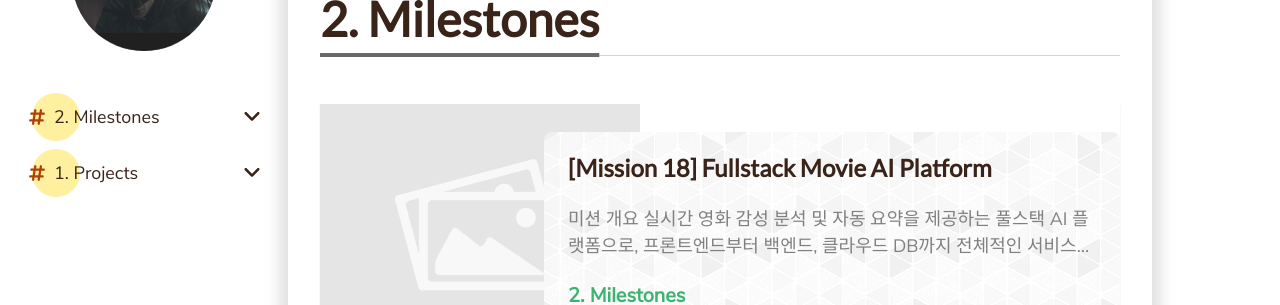
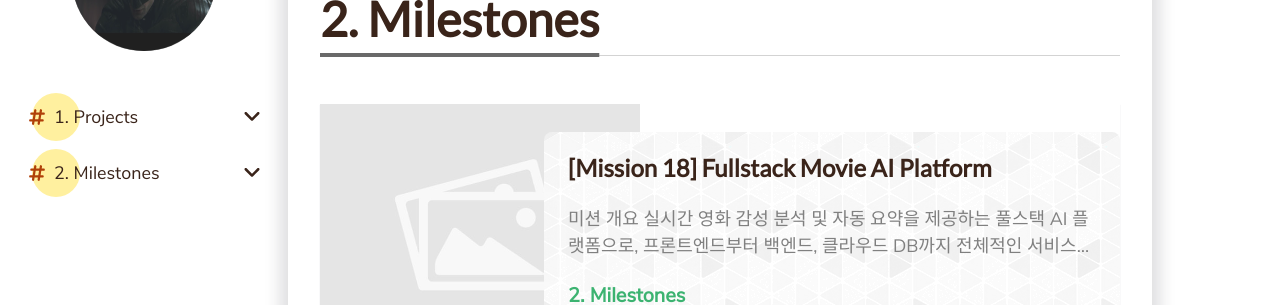
Before and after one commit to vasyapupkinski/vasyapupkinski.github.io, a Jekyll site: the page built from _pages/2. Milestones/index.md, in a window 1280 px wide. Shown: the part 185-490 px from the top of the page. Built offline with Jekyll 4.4.1, drawn with Linux system fonts in a browser that asks for light colours; part of the change alters nothing that is shown.

```diff
--- a/_pages/2. Milestones/index.md
+++ b/_pages/2. Milestones/index.md
@@ -1,6 +1,8 @@
 ---
 title: "미션 및 실습"
 layout: page
+category: "2. Milestones"
+order: 2
 ---
 
 수행한 미션과 실습 기록들을 정리.
```
